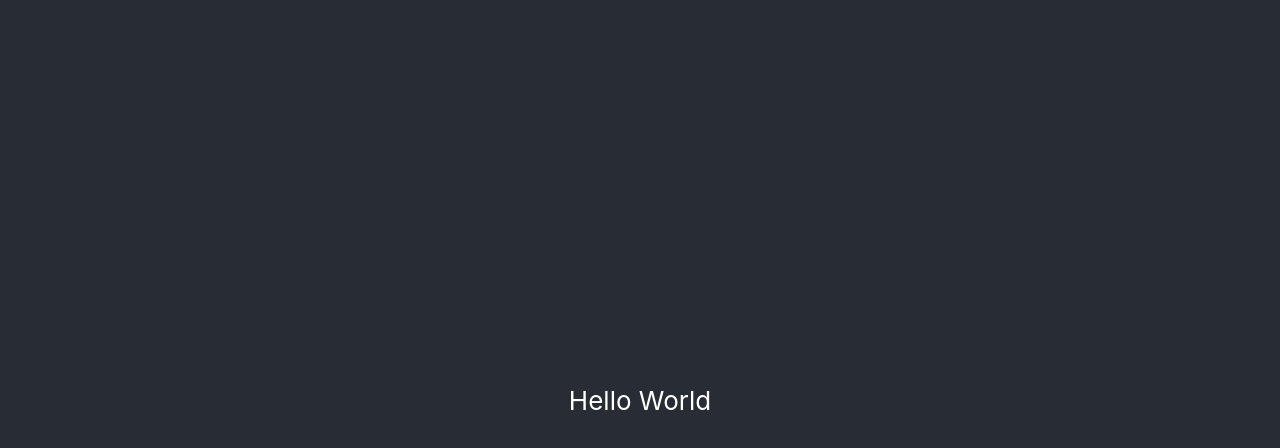
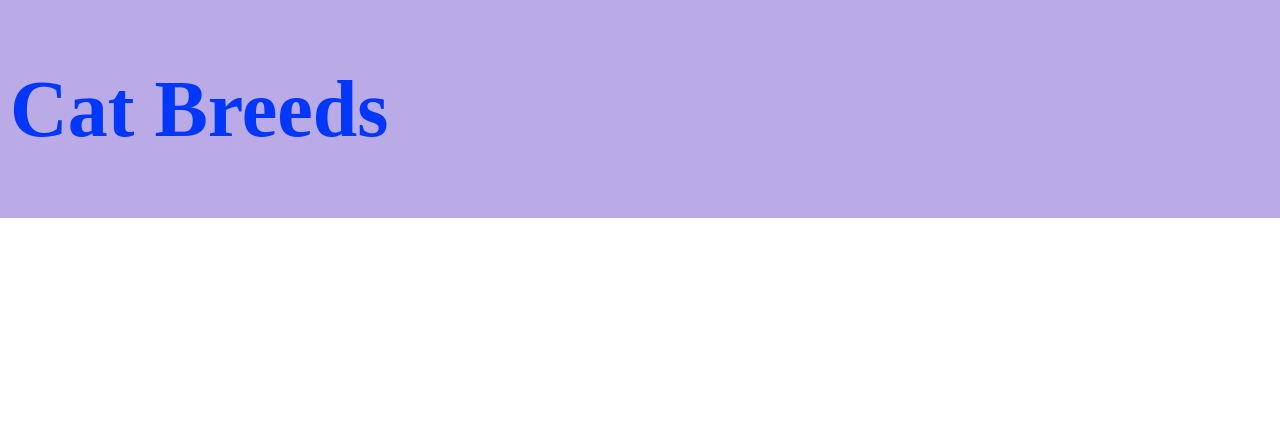
Before and after one commit to LickyHoney/CatAPI, a React (Create React App) app in the folder catapi/: page / in a window 1280 px wide. Shown: the top 448 px of the page. Built offline with nearby package versions, Linux system fonts and the light colour scheme.

Commit message:
breeds page header and css

```diff
--- a/catapi/package.json
+++ b/catapi/package.json
@@ -3,10 +3,13 @@
   "version": "0.1.0",
   "private": true,
   "dependencies": {
+    "@fortawesome/react-fontawesome": "^0.1.18",
+    "@mui/material": "^5.8.4",
     "@testing-library/jest-dom": "^5.16.4",
     "@testing-library/react": "^13.3.0",
     "@testing-library/user-event": "^13.5.0",
     "react": "^18.1.0",
+    "react-bootstrap": "^2.4.0",
     "react-dom": "^18.1.0",
     "react-scripts": "5.0.1",
     "web-vitals": "^2.1.4"
--- a/catapi/src/App.js
+++ b/catapi/src/App.js
@@ -5,7 +5,18 @@
   return (
     <div className="App">
       <header className="App-header">
-        <p>Hello World</p>
+        <img src={logo} className="App-logo" alt="logo" />
+        <p>
+          Edit <code>src/App.js</code> and save to reload.
+        </p>
+        <a
+          className="App-link"
+          href="https://reactjs.org"
+          target="_blank"
+          rel="noopener noreferrer"
+        >
+          Learn React
+        </a>
       </header>
     </div>
   );
--- /dev/null
+++ b/catapi/src/CardList.js
@@ -0,0 +1,13 @@
+import React, { useState, useEffect } from "react";
+
+const CardList = (props) => {
+  return (
+    <div className="tc">
+      <header id="myheader" className="header-dark">
+        <h1 className="w3-sans-serif">Cat Breeds</h1>
+      </header>
+    </div>
+  );
+};
+
+export default CardList;
--- a/catapi/src/breedapi.js
+++ b/catapi/src/breedapi.js
@@ -1,5 +1,5 @@
 import axios from "axios";
 
 export default axios.create({
-  baseURL: `https://api.thecatapi.com/v1`
+  baseURL: `https://api.thecatapi.com/v1/breeds`
 });
--- a/catapi/src/index.css
+++ b/catapi/src/index.css
@@ -1,13 +1,24 @@
 body {
   margin: 0;
-  font-family: -apple-system, BlinkMacSystemFont, 'Segoe UI', 'Roboto', 'Oxygen',
-    'Ubuntu', 'Cantarell', 'Fira Sans', 'Droid Sans', 'Helvetica Neue',
+  font-family: -apple-system, BlinkMacSystemFont, "Segoe UI", "Roboto", "Oxygen",
+    "Ubuntu", "Cantarell", "Fira Sans", "Droid Sans", "Helvetica Neue",
     sans-serif;
   -webkit-font-smoothing: antialiased;
   -moz-osx-font-smoothing: grayscale;
 }
 
 code {
-  font-family: source-code-pro, Menlo, Monaco, Consolas, 'Courier New',
+  font-family: source-code-pro, Menlo, Monaco, Consolas, "Courier New",
     monospace;
 }
+
+.header-dark {
+  background: #baaae6;
+  color: white;
+  padding: 10px;
+}
+h1 {
+  color: rgb(0, 55, 255);
+  font-size: 5rem;
+  font-family: ui-rounded;
+}
--- a/catapi/src/index.js
+++ b/catapi/src/index.js
@@ -1,13 +1,14 @@
-import React from 'react';
-import ReactDOM from 'react-dom/client';
-import './index.css';
-import App from './App';
-import reportWebVitals from './reportWebVitals';
+import React from "react";
+import ReactDOM from "react-dom/client";
+import "./index.css";
 
-const root = ReactDOM.createRoot(document.getElementById('root'));
+import reportWebVitals from "./reportWebVitals";
+import CardList from "./CardList";
+
+const root = ReactDOM.createRoot(document.getElementById("root"));
 root.render(
   <React.StrictMode>
-    <App />
+    <CardList />
   </React.StrictMode>
 );
 
```
Also changed, not shown: 1 other file (tests, documents, lock files or other folders).
